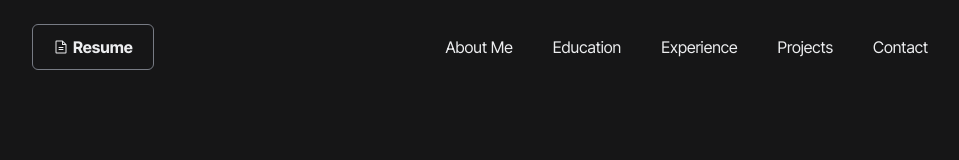
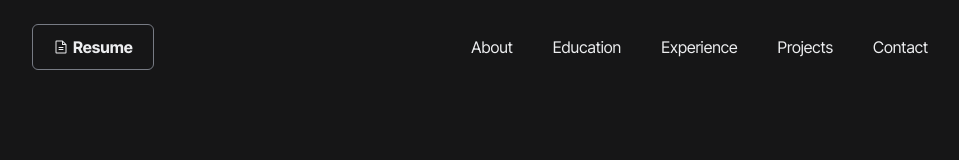
Before and after one commit to MoleXprof/MoleXprof.github.io, a Next.js app: page / in a window 1280 px wide. Shown: the top 160 px of the page, without its empty margins (160-1119 px from the left). Built offline with nearby package versions, Linux system fonts and the light colour scheme; a web font is replaced by a local one.

Commit message:
Simplified "About Me" to "About"

```diff
--- a/components/about.tsx
+++ b/components/about.tsx
@@ -1,6 +1,6 @@
 const About = () => {
     return (
-        <div className="w-full py-4 md:py-8 flex flex-col gap-10 md:gap-20" id="aboutme">
+        <div className="w-full py-4 md:py-8 flex flex-col gap-10 md:gap-20" id="about">
             <div>
                 <h2 className="text-2xl md:text-5xl font-bold font-header">
                     {"Hobbies"}
--- a/components/constants/constants.tsx
+++ b/components/constants/constants.tsx
@@ -1,8 +1,8 @@
 export const headerOptions = [
   {
-    title: "About Me",
-    href: "#aboutme",
-    to: "aboutme"
+    title: "About",
+    href: "#about",
+    to: "about"
   },
   {
     title: "Education",
--- a/pages/404.tsx
+++ b/pages/404.tsx
@@ -12,7 +12,7 @@ export const Error404 = () => {
                 <main className="mx-auto flex w-full max-w-7xl flex-grow flex-col justify-center px-4 sm:px-6 lg:px-8">
                     <div className="flex flex-shrink-0 justify-center">
                         <Link href="/" className="inline-flex" passHref>
-                            <span className="sr-only">{"About Me"}</span>
+                            <span className="sr-only">{"About"}</span>
                         </Link>
                     </div>
 
--- a/styles/globals.css
+++ b/styles/globals.css
@@ -18,5 +18,5 @@
 }
 
 .hyperlink {
-  @apply cursor-pointer text-pink-300 hover:text-pink-400;
+  @apply cursor-pointer text-pink-300 hover:text-pink-200;
 }
```
